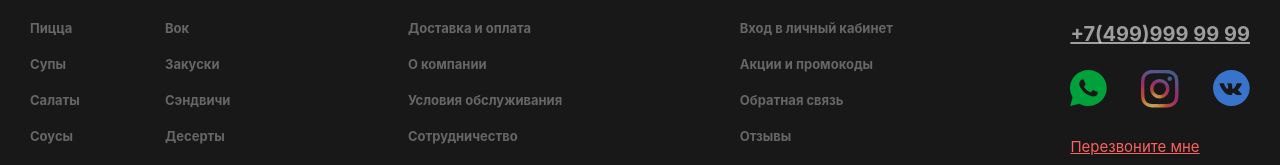
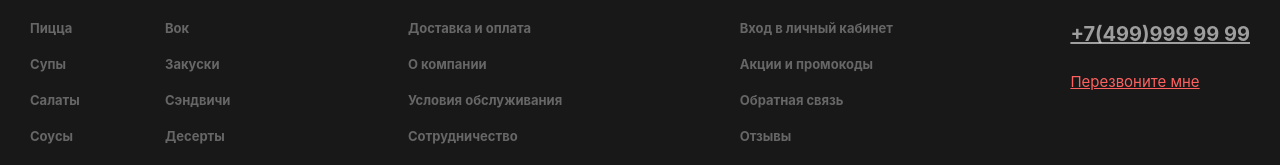
Before and after one commit to At0m234/Pizza, a Vue app: page / in a window 1280 px wide. Shown: the part 2800-2965 px from the top of the page. Built offline with nearby package versions, Linux system fonts and the light colour scheme; no server answers.

Commit message:
commented socials div

```diff
--- a/src/components/CustomFooter.vue
+++ b/src/components/CustomFooter.vue
@@ -1,9 +1,9 @@
 <script setup lang="ts">
 import {HEAD_CONST} from '@/constants'
 import router from '../router';
-import whatsUp from '@/assets/img/footer/whatsUp.svg?component'
-import instagram from '@/assets/img/footer/instagram.svg?component'
-import vk from '@/assets/img/footer/vk.svg?component'
+// import whatsUp from '@/assets/img/footer/whatsUp.svg?component'
+// import instagram from '@/assets/img/footer/instagram.svg?component'
+// import vk from '@/assets/img/footer/vk.svg?component'
 
 const menu = [
   {label: 'Пицца', value: 'pizza'},
@@ -87,7 +87,7 @@ function onInfoClick(value: any) {
           <a class="phone__number" :href="'tel:'+HEAD_CONST.PHONE">
             {{ HEAD_CONST.PHONE }}
           </a>
-          <div class="category__socials">
+          <!-- <div class="category__socials">
             <a class="category__socials-link" href="https://wa.me/74999999999" target="_blank">
               <whatsUp/>
             </a>
@@ -97,7 +97,7 @@ function onInfoClick(value: any) {
             <a class="category__socials-link" href="https://vk.com" target="_blank">
               <vk/>
             </a>
-          </div>
+          </div> -->
 
           <span class="phone__feedback" @click="onPhoneClick">Перезвоните мне</span>
         </div>
```
